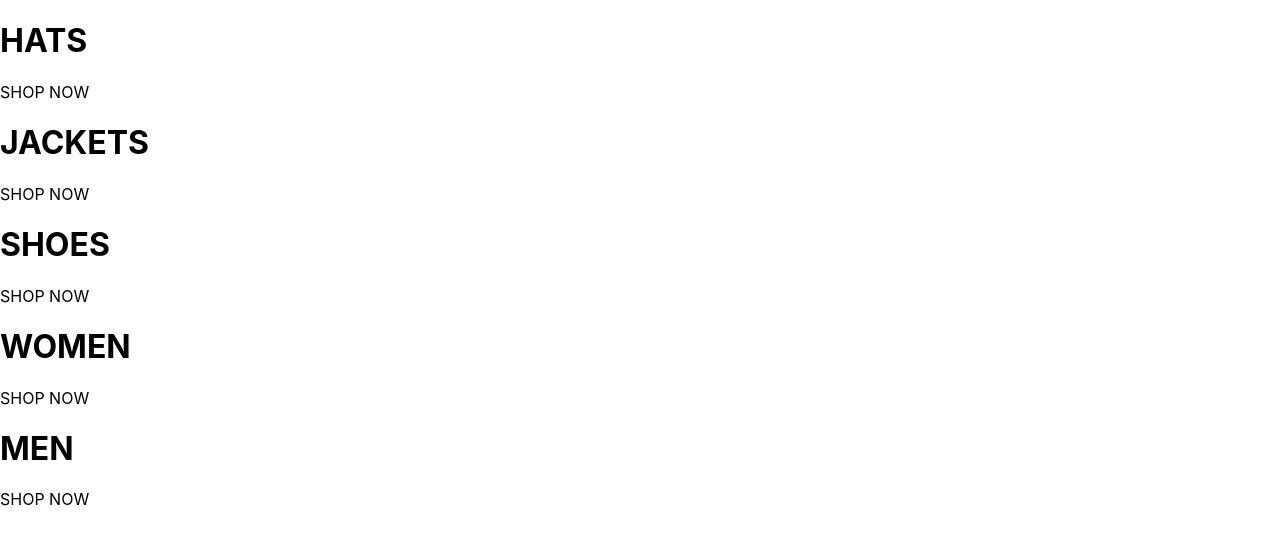
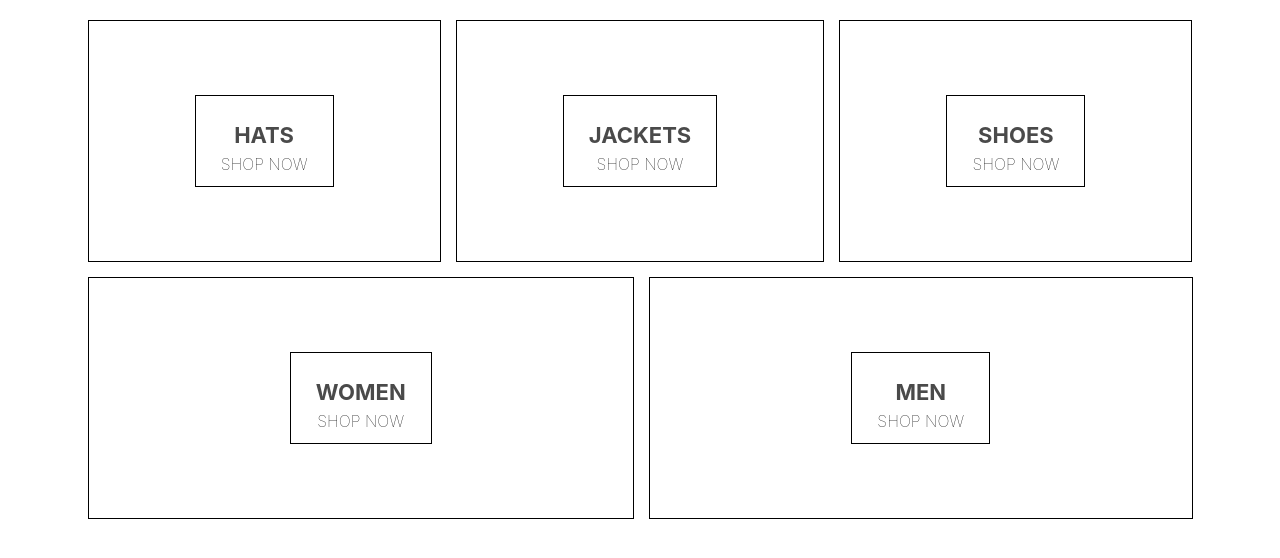
Before and after one commit to gskll/alpine, a React (Create React App) app: page / in a window 1280 px wide. Shown: the top 558 px of the page. Built offline with nearby package versions, Linux system fonts and the light colour scheme.

Commit message:
style: add homepage styles

```diff
--- a/src/homepage.component.js
+++ b/src/homepage.component.js
@@ -1,4 +1,6 @@
 import React from "react";
+
+import "./homepage.styles.scss";
 
 const HomePage = () => {
   return (
@@ -7,31 +9,31 @@
         <div className="menu-item">
           <div className="content">
             <h1 className="title">HATS</h1>
-            <span class="subtitle">SHOP NOW</span>
+            <span className="subtitle">SHOP NOW</span>
           </div>
         </div>
         <div className="menu-item">
           <div className="content">
             <h1 className="title">JACKETS</h1>
-            <span class="subtitle">SHOP NOW</span>
+            <span className="subtitle">SHOP NOW</span>
           </div>
         </div>
         <div className="menu-item">
           <div className="content">
             <h1 className="title">SHOES</h1>
-            <span class="subtitle">SHOP NOW</span>
+            <span className="subtitle">SHOP NOW</span>
           </div>
         </div>
         <div className="menu-item">
           <div className="content">
             <h1 className="title">WOMEN</h1>
-            <span class="subtitle">SHOP NOW</span>
+            <span className="subtitle">SHOP NOW</span>
           </div>
         </div>
         <div className="menu-item">
           <div className="content">
             <h1 className="title">MEN</h1>
-            <span class="subtitle">SHOP NOW</span>
+            <span className="subtitle">SHOP NOW</span>
           </div>
         </div>
       </div>
--- /dev/null
+++ b/src/homepage.styles.scss
@@ -0,0 +1,55 @@
+
+.homepage {
+  display: flex;
+  flex-direction: column;
+  align-items: center;
+  padding: 20px 80px;
+}
+
+.directory-menu {
+  width: 100%;
+  display: flex;
+  flex-wrap: wrap;
+  justify-content: space-between;
+}
+
+.menu-item {
+  min-width: 30%;
+  height: 240px;
+  flex: 1 1 auto;
+  display: flex;
+  align-items: center;
+  justify-content: center;
+  border: 1px solid black;
+  margin: 0 7.5px 15px;
+
+  &:first-child {
+    margin-right: 7.5px;
+  }
+
+  &:last-child {
+    margin-left: 7.5px;
+  }
+
+  .content {
+    height: 90px;
+    padding: 0 25px;
+    display: flex;
+    flex-direction: column;
+    align-items: center;
+    justify-content: center;
+    border: 1px solid black;
+
+    .title {
+      font-weight: bold;
+      margin-bottom: 6px;
+      font-size: 22px;
+      color: #4a4a4a;
+    }
+
+    .subtitle {
+      font-weight: lighter;
+      font-size: 16px;
+    }
+  }
+}
```
